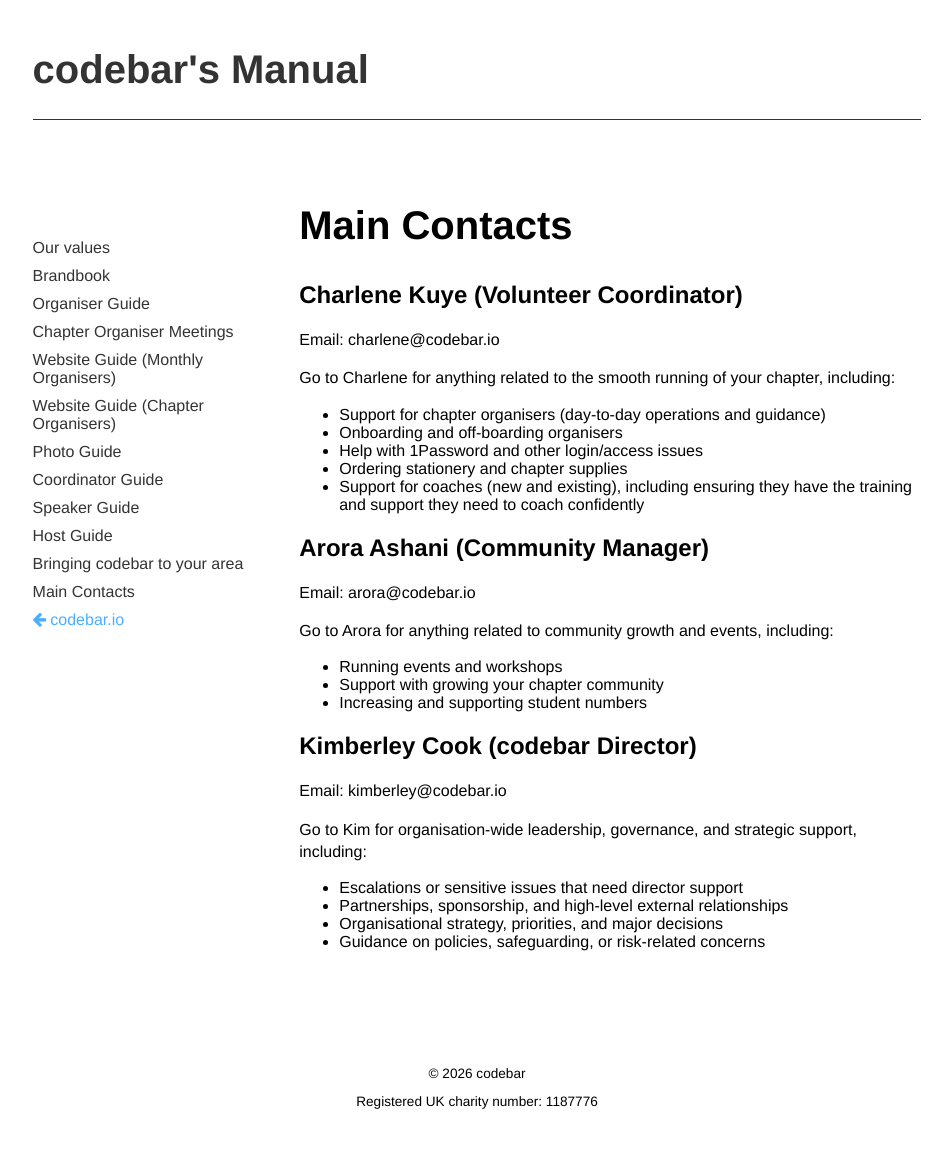
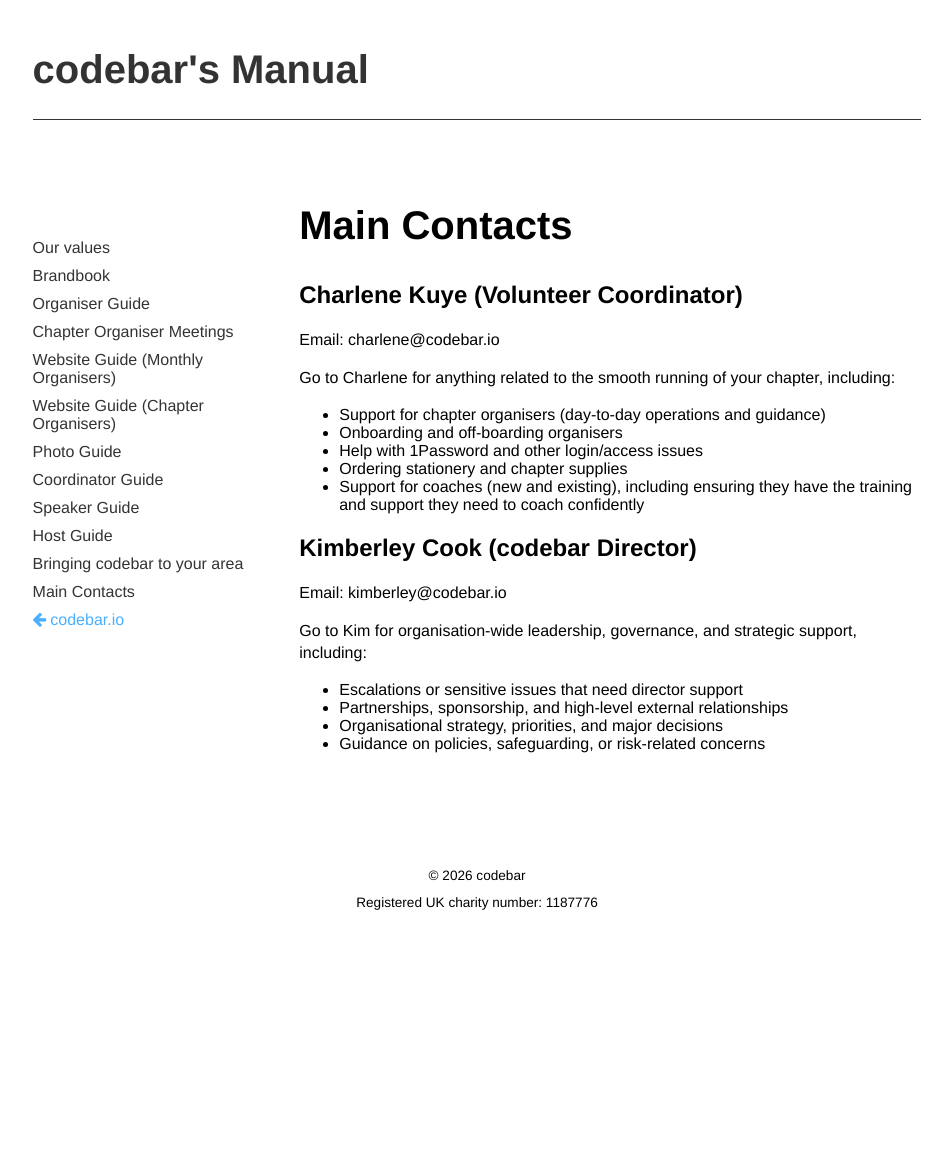
Before and after one commit to codebar/manual, a Jekyll site: the page built from _posts/2025-12-17-main-contacts-who-to-go-to.md, in a window 1280 px wide. Shown: the whole page, without its empty margins (163-1105 px from the left). Built offline with Jekyll 4.4.1, drawn with Linux system fonts in a browser that asks for light colours; nearby versions of some CDN libraries; after the commit the page ends 960 px from its top, so only the background shows below that.

Commit message:
remove Arora from contacts page

```diff
--- a/_posts/2025-12-17-main-contacts-who-to-go-to.md
+++ b/_posts/2025-12-17-main-contacts-who-to-go-to.md
@@ -15,15 +15,6 @@
 - Ordering stationery and chapter supplies
 - Support for coaches (new and existing), including ensuring they have the training and support they need to coach confidently
 
-## Arora Ashani (Community Manager)
-Email: arora@codebar.io
-
-Go to Arora for anything related to community growth and events, including:
-
-- Running events and workshops
-- Support with growing your chapter community
-- Increasing and supporting student numbers
-
 ## Kimberley Cook (codebar Director)
 Email: kimberley@codebar.io
 
```
